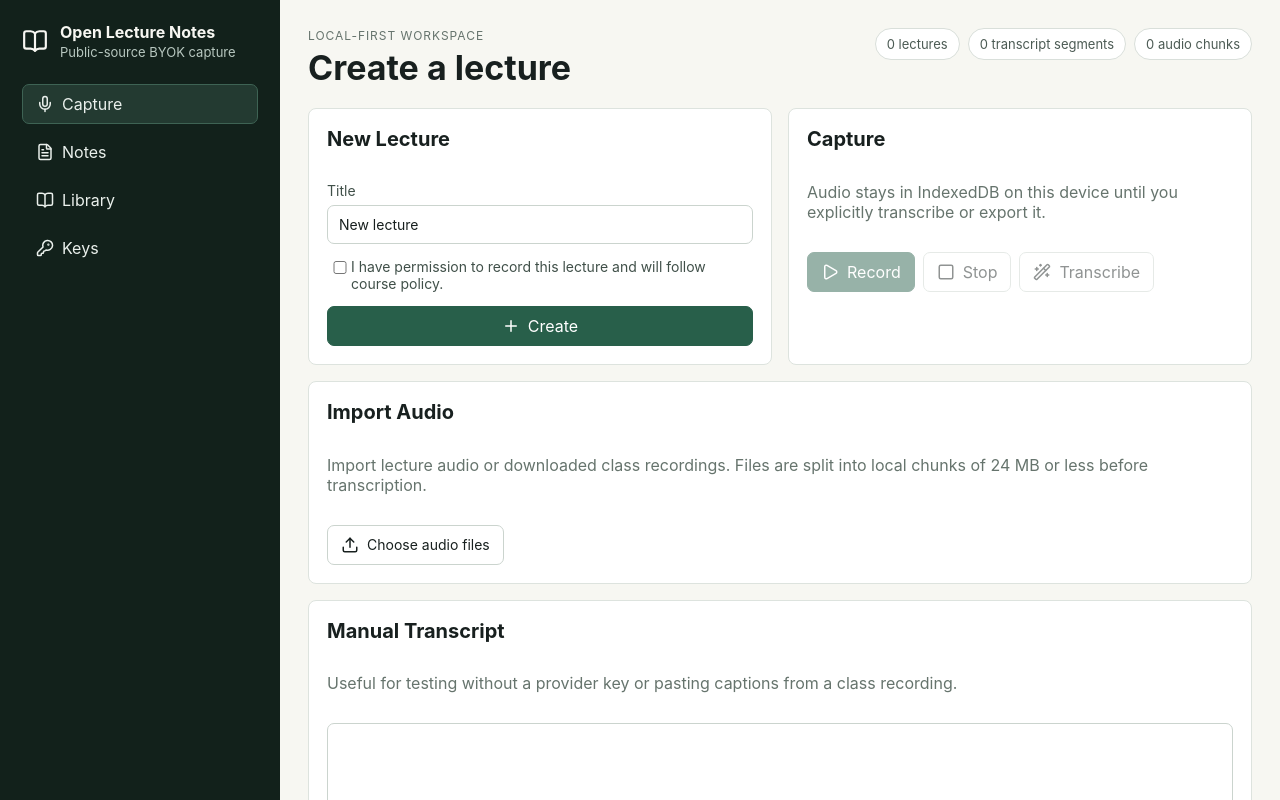
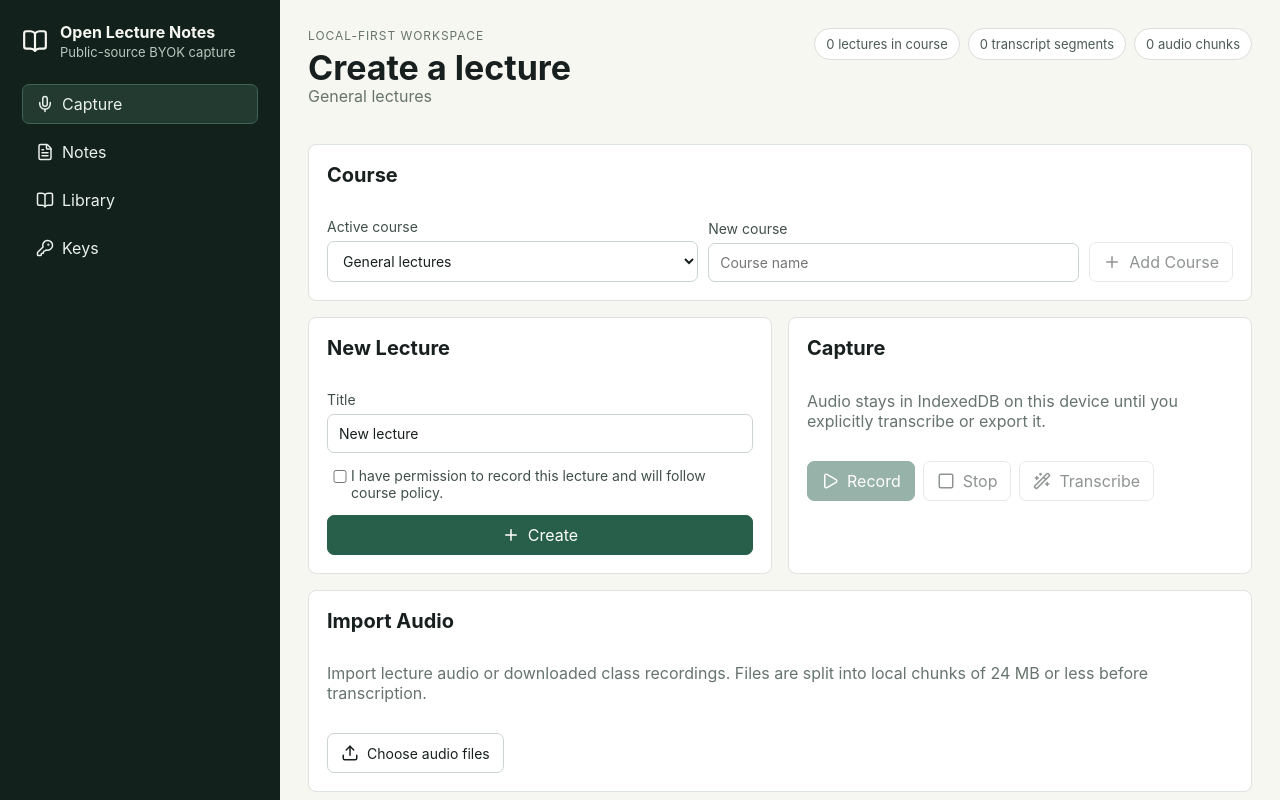
Before and after one commit to Chrissyuh/lecture-notes-byok, a React (Vite) app: page / in a window 1280 px wide. Shown: the top 800 px of the page. Built offline with nearby package versions, Linux system fonts and the light colour scheme.

Commit message:
Add course management

```diff
--- a/src/App.css
+++ b/src/App.css
@@ -158,6 +158,13 @@ h2 {
 
 .grid.two {
   grid-template-columns: repeat(2, minmax(0, 1fr));
+}
+
+.course-row {
+  display: grid;
+  grid-template-columns: minmax(180px, 1fr) minmax(180px, 1fr) auto;
+  gap: 10px;
+  align-items: end;
 }
 
 .panel {
@@ -354,6 +361,10 @@ label {
     display: grid;
   }
 
+  .course-row {
+    grid-template-columns: 1fr;
+  }
+
   .stat-grid {
     grid-template-columns: repeat(2, minmax(0, 1fr));
   }
--- a/src/App.tsx
+++ b/src/App.tsx
@@ -18,6 +18,7 @@ import { useEffect, useMemo, useRef, useState } from 'react'
 import './App.css'
 import { buildImportedAudioChunks, chunkLimitLabel } from './audioChunks'
 import { prepareLectureBackupImport } from './backups'
+import { activeCourseId, createCourseDraft, filterLecturesByCourse } from './courses'
 import { decryptSecret, encryptSecret } from './cryptoBox'
 import {
   db,
@@ -31,6 +32,8 @@ import {
   DEFAULT_PROVIDER,
   newId,
   type AudioChunk,
+  type AppSettings,
+  type Course,
   type Lecture,
   type LectureNote,
   type ProviderProfile,
@@ -78,6 +81,8 @@ function App() {
   const chunkIndexRef = useRef<number>(0)
   const [ready, setReady] = useState(false)
   const [tab, setTab] = useState<ActiveTab>('capture')
+  const [courses, setCourses] = useState<Course[]>([])
+  const [settings, setSettings] = useState<AppSettings>()
   const [lectures, setLectures] = useState<Lecture[]>([])
   const [selectedLectureId, setSelectedLectureId] = useState<string>()
   const [chunks, setChunks] = useState<AudioChunk[]>([])
@@ -87,6 +92,7 @@ function App() {
   const [sessionKey, setSessionKey] = useState('')
   const [passphrase, setPassphrase] = useState('')
   const [status, setStatus] = useState('Local workspace ready.')
+  const [courseTitle, setCourseTitle] = useState('')
   const [lectureTitle, setLectureTitle] = useState('New lecture')
   const [consentConfirmed, setConsentConfirmed] = useState(false)
   const [manualTranscript, setManualTranscript] = useState('')
@@ -111,15 +117,27 @@ function App() {
   useEffect(() => {
     if (!ready) return
     const subscriptions = [
+      db.courses.orderBy('createdAt').toArray().then(setCourses),
+      db.settings.get('settings').then(setSettings),
       db.lectures.orderBy('updatedAt').reverse().toArray().then(setLectures),
       db.providers.get('openai').then((value) => value && setProvider(value)),
     ]
     void Promise.all(subscriptions)
   }, [ready])
 
+  const selectedCourseId = activeCourseId(settings, courses)
+  const selectedCourse = courses.find((course) => course.id === selectedCourseId)
+  const courseLectures = useMemo(() => filterLecturesByCourse(lectures, selectedCourseId), [lectures, selectedCourseId])
+
   useEffect(() => {
-    if (!selectedLectureId && lectures[0]) setSelectedLectureId(lectures[0].id)
-  }, [lectures, selectedLectureId])
+    if (courseLectures.length === 0) {
+      if (selectedLectureId) setSelectedLectureId(undefined)
+      return
+    }
+    if (!selectedLectureId || !courseLectures.some((lecture) => lecture.id === selectedLectureId)) {
+      setSelectedLectureId(courseLectures[0].id)
+    }
+  }, [courseLectures, selectedLectureId])
 
   useEffect(() => {
     if (!selectedLectureId) return
@@ -129,18 +147,18 @@ function App() {
   useEffect(() => {
     if (!ready) return
     if (!libraryQuery.trim()) {
-      setLibraryResults(searchLibrary(lectures, [], [], ''))
+      setLibraryResults(searchLibrary(courseLectures, [], [], ''))
       return
     }
 
     let cancelled = false
     void Promise.all([db.segments.toArray(), db.notes.toArray()]).then(([allSegments, allNotes]) => {
-      if (!cancelled) setLibraryResults(searchLibrary(lectures, allSegments, allNotes, libraryQuery))
+      if (!cancelled) setLibraryResults(searchLibrary(courseLectures, allSegments, allNotes, libraryQuery))
     })
     return () => {
       cancelled = true
     }
-  }, [ready, lectures, libraryQuery])
+  }, [ready, courseLectures, libraryQuery])
 
   const selectedLecture = lectures.find((lecture) => lecture.id === selectedLectureId)
   const latestNote = notes[0]
@@ -152,6 +170,8 @@ function App() {
   const hasEncryptedKey = Boolean(provider.apiKeyCiphertext && provider.apiKeySalt && provider.apiKeyIv)
 
   async function refreshLists() {
+    setCourses(await db.courses.orderBy('createdAt').toArray())
+    setSettings(await db.settings.get('settings'))
     setLectures(await db.lectures.orderBy('updatedAt').reverse().toArray())
     const nextProvider = await db.providers.get('openai')
     if (nextProvider) setProvider(nextProvider)
@@ -174,10 +194,14 @@ function App() {
   }
 
   async function createLecture() {
+    if (!selectedCourseId) {
+      setStatus('Create a course before adding a lecture.')
+      return
+    }
     const createdAt = now()
     const lecture: Lecture = {
       id: newId('lecture'),
-      courseId: 'course_default',
+      courseId: selectedCourseId,
       title: lectureTitle.trim() || 'Untitled lecture',
       status: 'draft',
       consentConfirmed,
@@ -187,6 +211,28 @@ function App() {
     await db.lectures.put(lecture)
     setSelectedLectureId(lecture.id)
     setStatus('Lecture created.')
+    await refreshLists()
+  }
+
+  async function createCourse() {
+    try {
+      const createdAt = now()
+      const course = createCourseDraft(courseTitle, createdAt)
+      await db.transaction('rw', db.courses, db.settings, async () => {
+        await db.courses.put(course)
+        await db.settings.update('settings', { activeCourseId: course.id, updatedAt: createdAt })
+      })
+      setCourseTitle('')
+      setStatus(`Created course: ${course.title}.`)
+      await refreshLists()
+    } catch (error) {
+      setStatus(error instanceof Error ? error.message : 'Course creation failed.')
+    }
+  }
+
+  async function selectCourse(courseId: string) {
+    await db.settings.update('settings', { activeCourseId: courseId, updatedAt: now() })
+    setSelectedLectureId(undefined)
     await refreshLists()
   }
 
@@ -341,7 +387,7 @@ function App() {
 
     setImportingBackup(true)
     try {
-      const prepared = prepareLectureBackupImport(JSON.parse(await file.text()))
+      const prepared = prepareLectureBackupImport(JSON.parse(await file.text()), selectedCourseId)
       await db.transaction('rw', db.lectures, db.segments, db.notes, async () => {
         await db.lectures.put(prepared.lecture)
         await db.segments.bulkPut(prepared.segments)
@@ -588,9 +634,10 @@ function App() {
           <div>
             <p className="eyebrow">Local-first workspace</p>
             <h1>{selectedLecture?.title ?? 'Create a lecture'}</h1>
+            <p className="muted">{selectedCourse?.title ?? 'No course selected'}</p>
           </div>
           <div className="pill-row">
-            <span>{lectures.length} lectures</span>
+            <span>{courseLectures.length} lectures in course</span>
             <span>{segments.length} transcript segments</span>
             <span>{chunks.length} audio chunks</span>
           </div>
@@ -598,6 +645,30 @@ function App() {
 
         {tab === 'capture' && (
           <div className="grid two">
+            <section className="panel wide">
+              <h2>Course</h2>
+              <div className="course-row">
+                <label>
+                  Active course
+                  <select value={selectedCourseId ?? ''} onChange={(event) => void selectCourse(event.target.value)}>
+                    {courses.map((course) => (
+                      <option key={course.id} value={course.id}>
+                        {course.title}
+                      </option>
+                    ))}
+                  </select>
+                </label>
+                <label>
+                  New course
+                  <input value={courseTitle} onChange={(event) => setCourseTitle(event.target.value)} placeholder="Course name" />
+                </label>
+                <button disabled={!courseTitle.trim()} onClick={createCourse}>
+                  <Plus size={18} />
+                  Add Course
+                </button>
+              </div>
+            </section>
+
             <section className="panel">
               <h2>New Lecture</h2>
               <label>
@@ -781,7 +852,17 @@ function App() {
         {tab === 'library' && (
           <section className="panel">
             <h2>Lecture Library</h2>
-            <p className="muted">Import a JSON backup created by this app to restore transcript segments and notes on this device.</p>
+            <p className="muted">Browse and search lectures in the active course. Backup imports are restored into that course.</p>
+            <label>
+              Active course
+              <select value={selectedCourseId ?? ''} onChange={(event) => void selectCourse(event.target.value)}>
+                {courses.map((course) => (
+                  <option key={course.id} value={course.id}>
+                    {course.title}
+                  </option>
+                ))}
+              </select>
+            </label>
             <label className="search-box">
               <Search size={18} />
               <input
--- /dev/null
+++ b/src/courses.ts
@@ -0,0 +1,23 @@
+import { newId, type AppSettings, type Course, type Lecture } from './domain'
+
+export function createCourseDraft(title: string, createdAt: string): Course {
+  const cleanTitle = title.trim()
+  if (!cleanTitle) throw new Error('Course title is required')
+  return {
+    id: newId('course'),
+    title: cleanTitle,
+    createdAt,
+  }
+}
+
+export function activeCourseId(settings: AppSettings | undefined, courses: Course[]) {
+  if (settings?.activeCourseId && courses.some((course) => course.id === settings.activeCourseId)) {
+    return settings.activeCourseId
+  }
+  return courses[0]?.id
+}
+
+export function filterLecturesByCourse(lectures: Lecture[], courseId: string | undefined) {
+  if (!courseId) return lectures
+  return lectures.filter((lecture) => lecture.courseId === courseId)
+}
--- a/src/index.css
+++ b/src/index.css
@@ -21,6 +21,7 @@ body {
 
 button,
 input,
+select,
 textarea {
   font: inherit;
 }
@@ -49,6 +50,7 @@ button:disabled {
 }
 
 input,
+select,
 textarea {
   width: 100%;
   border: 1px solid #cbd4ce;
```
Also changed, not shown: 2 other files (tests, documents, lock files or other folders).
